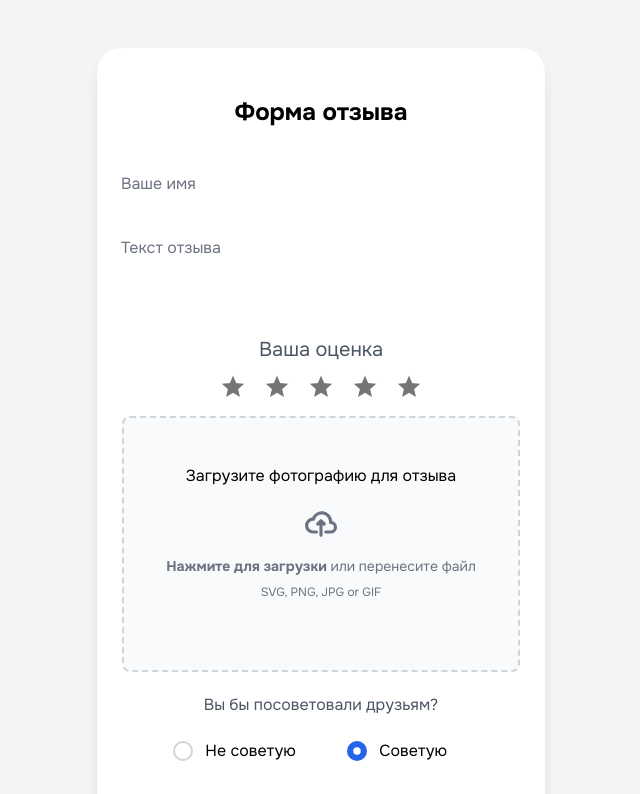
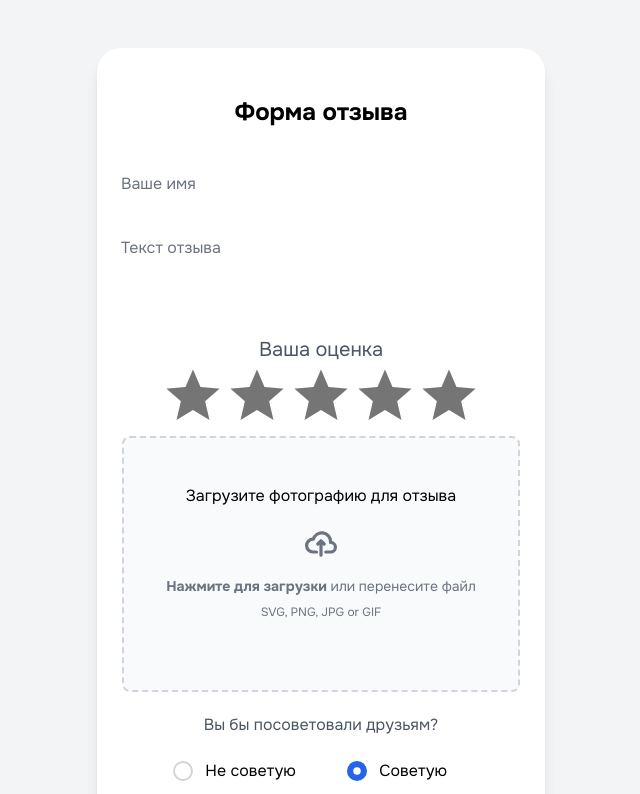
Before and after one commit to 13adams37/reviewFormVue, a Nuxt app: page / in a window 1280 px wide. Shown: the top 794 px of the page, without its empty margins (319-959 px from the left). Built offline with nearby package versions, Linux system fonts and the light colour scheme.

Commit message:
Исправлен размер звёзд

```diff
--- a/components/ReviewForm.vue
+++ b/components/ReviewForm.vue
@@ -62,12 +62,14 @@ const submit = () => {
       <h3 class="text-xl text-gray-600">Ваша оценка</h3>
       <v-rating
         v-model="review.stars"
-        color="grey-darken-1"
-        active-color="yellow-darken-3"
-        empty-icon="$ratingFull"
-        density="compact"
-        size="x-large"
         hover
+      >
+        <template #item="{ isHovered }">
+          <v-icon
+            icon="mdi-star"
+            size="64"
+            :color="isHovered ? 'yellow-darken-3' : 'grey-darken-1'"
+          ></v-icon> </template
       ></v-rating>
     </div>
 
```
